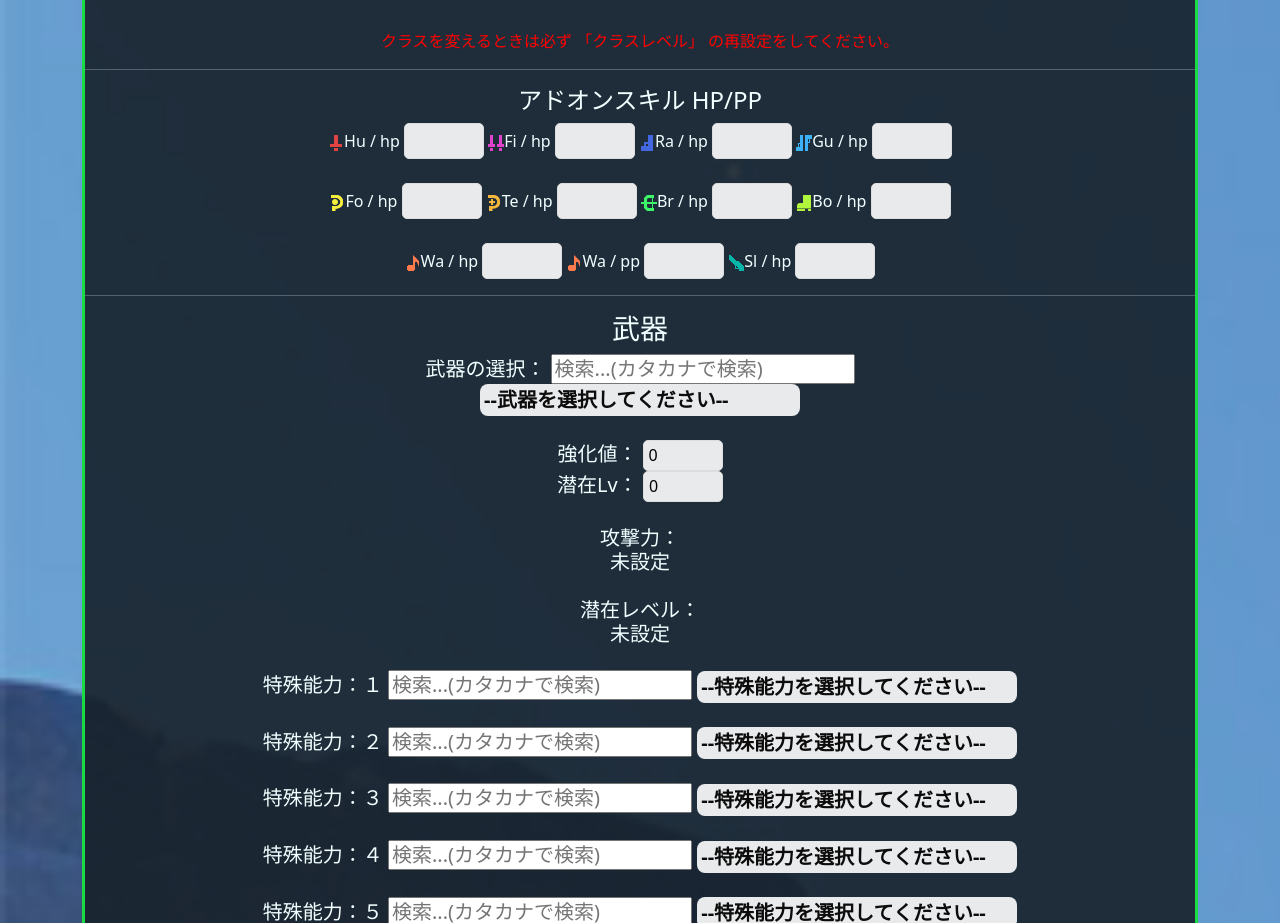
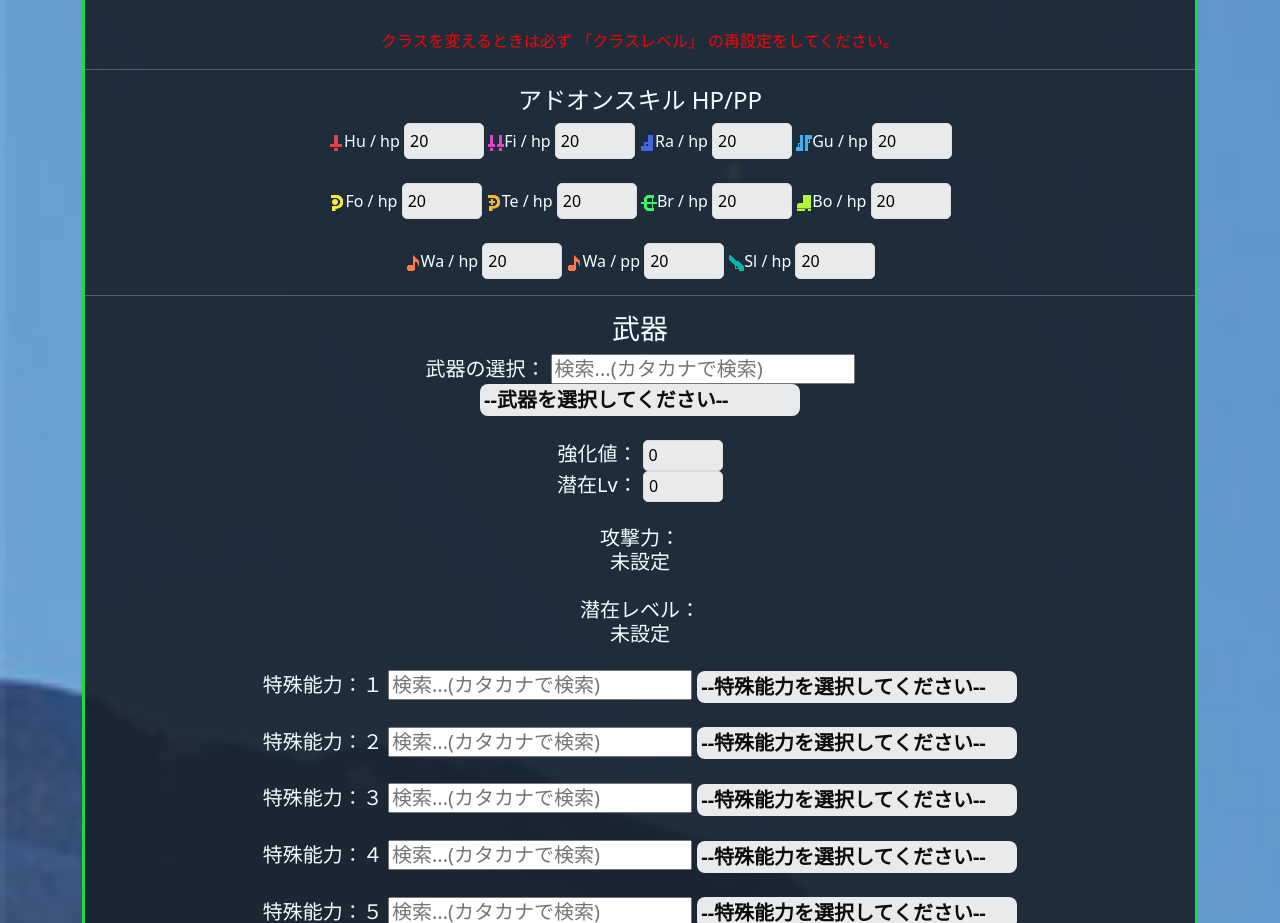
Before and after one commit to StopInternet/ngs_simulator, a plain HTML site: page index.html in a window 1280 px wide. Shown: the part 1493-2416 px from the top of the page. Drawn offline with nearby package versions, Linux system fonts and the light colour scheme.

Commit message:
Add files via upload

```diff
--- a/index.html
+++ b/index.html
@@ -106,27 +106,27 @@
     <h4>アドオンスキル HP/PP</h4>
     <div id="addon_skill">
     <img src="img/class_img/Hu.png">Hu / hp
-    <input type="number" min="1" max="20" value="17" id="addon_hu">
+    <input type="number" min="1" max="20" value="20" id="addon_hu">
     <img src="img/class_img/Fi.png">Fi / hp
-    <input type="number" min="1" max="20" value="17" id="addon_fi">
+    <input type="number" min="1" max="20" value="20" id="addon_fi">
     <img src="img/class_img/Ra.png">Ra / hp
-    <input type="number" min="1" max="20" value="17" id="addon_ra">
+    <input type="number" min="1" max="20" value="20" id="addon_ra">
     <img src="img/class_img/Gu.png">Gu / hp
-    <input type="number" min="1" max="20" value="17" id="addon_gu"><br><br>
+    <input type="number" min="1" max="20" value="20" id="addon_gu"><br><br>
     <img src="img/class_img/Fo.png">Fo / hp
-    <input type="number" min="1" max="20" value="17" id="addon_fo">
+    <input type="number" min="1" max="20" value="20" id="addon_fo">
     <img src="img/class_img/Te.png">Te / hp
-    <input type="number" min="1" max="20" value="18" id="addon_te">
+    <input type="number" min="1" max="20" value="20" id="addon_te">
     <img src="img/class_img/Br.png">Br / hp
-    <input type="number" min="1" max="20" value="17" id="addon_br">
+    <input type="number" min="1" max="20" value="20" id="addon_br">
     <img src="img/class_img/Bo.png">Bo / hp
-    <input type="number" min="1" max="20" value="17" id="addon_bo"><br><br>
+    <input type="number" min="1" max="20" value="20" id="addon_bo"><br><br>
     <img src="img/class_img/Wa.png">Wa / hp
-    <input type="number" min="1" max="20" value="17" id="addon_wa_hp">
+    <input type="number" min="1" max="20" value="20" id="addon_wa_hp">
     <img src="img/class_img/Wa.png">Wa / pp
-    <input type="number" min="1" max="20" value="17" id="addon_wa_pp">
+    <input type="number" min="1" max="20" value="20" id="addon_wa_pp">
     <img src="img/class_img/Sl.png">Sl / hp
-    <input type="number" min="1" max="20" value="17" id="addon_sl">
+    <input type="number" min="1" max="20" value="20" id="addon_sl">
     </div>
     <hr>
         <!--武器の設定-->
--- a/js/main.js
+++ b/js/main.js
@@ -14,20 +14,6 @@ import class_stats from "./class_stats.js"
 
 
 window.onload = function mains(){
-
-    //クッキーロード
-    document.getElementById("addon_hu").value = Cookies.get("addon_hu")
-    document.getElementById("addon_fi").value = Cookies.get("addon_fi")
-    document.getElementById("addon_ra").value = Cookies.get("addon_ra")
-    document.getElementById("addon_gu").value = Cookies.get("addon_gu")
-    document.getElementById("addon_fo").value = Cookies.get("addon_fo")
-    document.getElementById("addon_te").value = Cookies.get("addon_te")
-    document.getElementById("addon_br").value = Cookies.get("addon_br")
-    document.getElementById("addon_bo").value= Cookies.get("addon_bo")
-    document.getElementById("addon_wa_hp").value = Cookies.get("addon_wa_hp")
-    document.getElementById("addon_wa_pp").value = Cookies.get("addon_wa_pp")
-    document.getElementById("addon_sl").value = Cookies.get("addon_sl")
-
     //クラスと、クラススキル習得数の生成
     const classSelect = document.getElementById('class-select');
     for (const classKey in class_stats) {
@@ -411,28 +397,7 @@ var storedValue = getCookie("myCookie");
 
 
 myButton.addEventListener("click", function() {
-var hu_a = document.getElementById("addon_hu").value;
-var fi_a = document.getElementById("addon_fi").value;
-var ra_a = document.getElementById("addon_ra").value;
-var gu_a = document.getElementById("addon_gu").value;
-var fo_a = document.getElementById("addon_fo").value;
-var te_a = document.getElementById("addon_te").value;
-var br_a = document.getElementById("addon_br").value;
-var bo_a = document.getElementById("addon_bo").value;
-var wa_a_hp = document.getElementById("addon_wa_hp").value;
-var wa_a_pp = document.getElementById("addon_wa_pp").value;
-var sl_a = document.getElementById("addon_sl").value;
-    Cookies.set('addon_hu',hu_a),
-    Cookies.set('addon_fi', fi_a),
-    Cookies.set('addon_ra', ra_a) ,
-    Cookies.set('addon_gu', gu_a),
-    Cookies.set('addon_fo', fo_a),
-    Cookies.set('addon_te', te_a),
-    Cookies.set('addon_br', br_a),
-    Cookies.set('addon_bo', bo_a),
-    Cookies.set('addon_wa_hp', wa_a_hp),
-    Cookies.set('addon_wa_pp', wa_a_pp),
-    Cookies.set('addon_sl', sl_a),
+
 /**
  * /**
   戦闘力計算式
```
